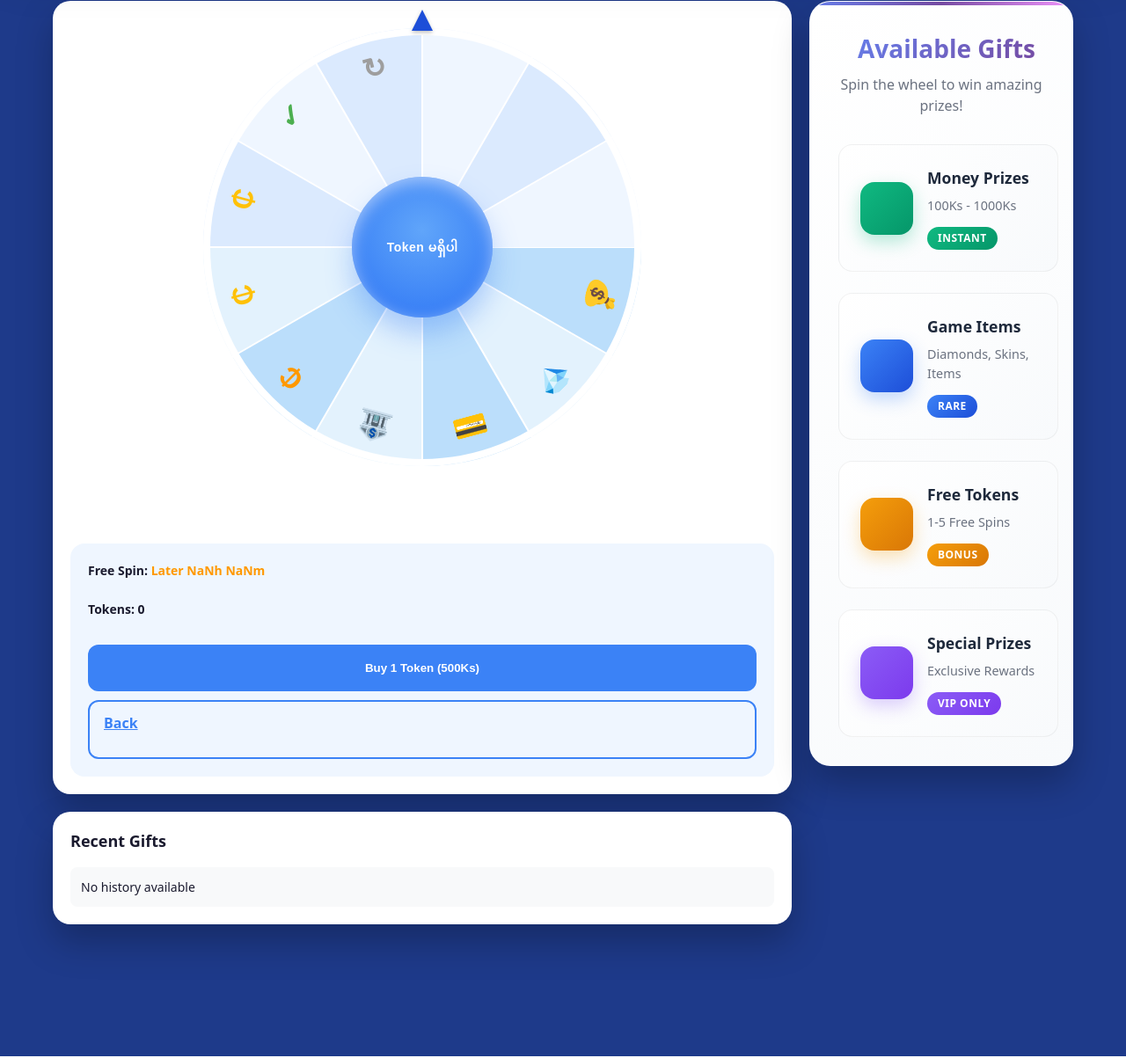
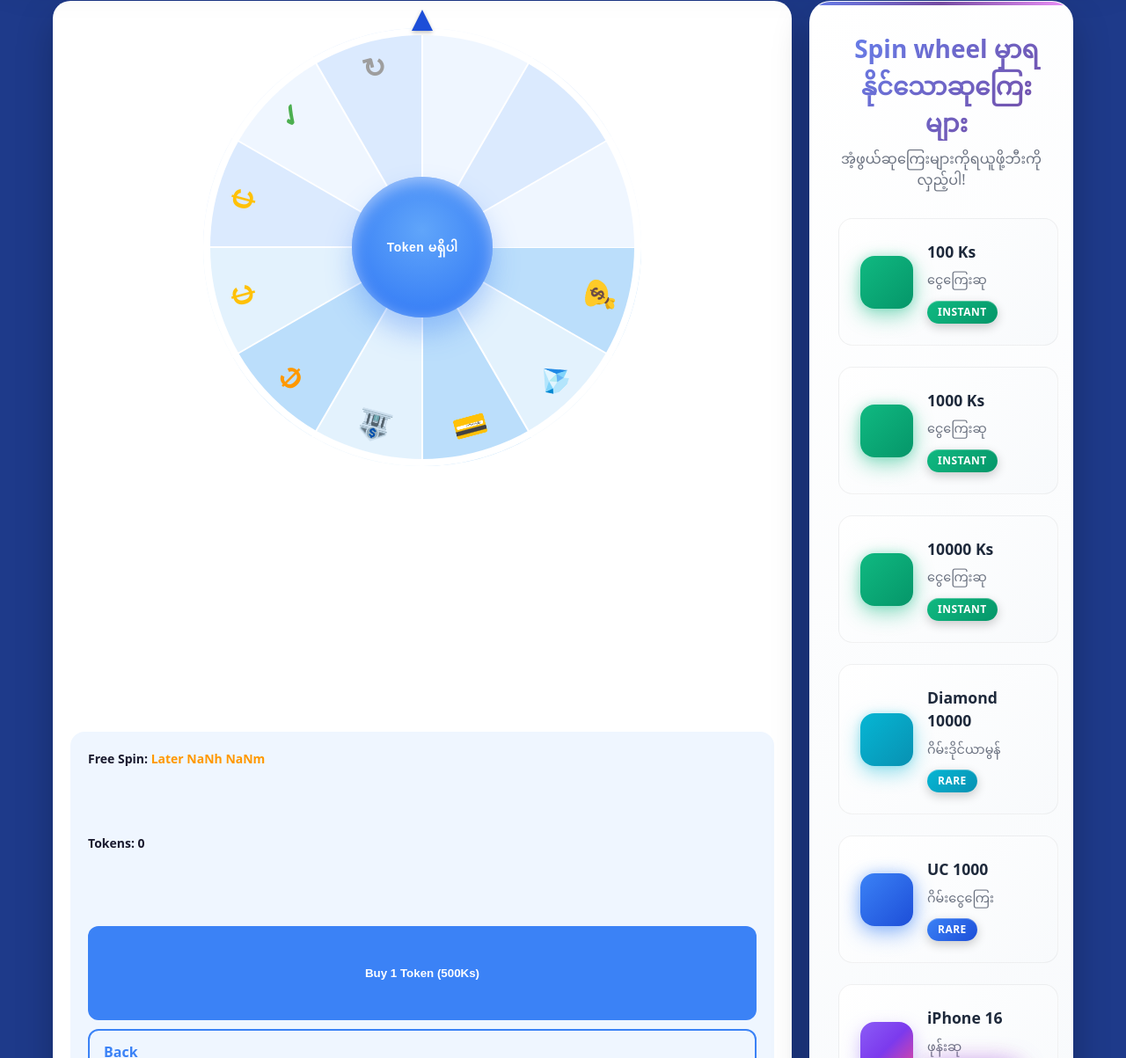
Before and after one commit to saikyalsinoofacebook-byte/auth-app, a website: page public/gift.html in a window 1280 px wide. Shown: the part 908-2111 px from the top of the page at 88% size. Drawn offline with Linux system fonts and the light colour scheme; sample sign-in values are in the browser's storage.

Commit message:
Reupload public files

```diff
--- a/public/gift.css
+++ b/public/gift.css
@@ -320,57 +320,85 @@ body{
 .money-prize .gift-icon-wrapper {
   background: linear-gradient(135deg, #10b981, #059669);
   box-shadow: 0 8px 20px rgba(16, 185, 129, 0.3);
+  animation: moneyGlow 3s ease-in-out infinite;
 }
 
 .money-prize .gift-item-icon {
   color: white;
+  animation: moneyPulse 2s ease-in-out infinite;
 }
 
 .money-prize .gift-badge {
   background: linear-gradient(135deg, #10b981, #059669);
   color: white;
+  animation: badgeShine 2s ease-in-out infinite;
 }
 
-.game-item .gift-icon-wrapper {
+.diamond-prize .gift-icon-wrapper {
+  background: linear-gradient(135deg, #06b6d4, #0891b2);
+  box-shadow: 0 8px 20px rgba(6, 182, 212, 0.3);
+  animation: diamondGlow 4s ease-in-out infinite;
+}
+
+.diamond-prize .gift-item-icon {
+  color: white;
+  animation: diamondSparkle 1.5s ease-in-out infinite;
+}
+
+.diamond-prize .gift-badge {
+  background: linear-gradient(135deg, #06b6d4, #0891b2);
+  color: white;
+  animation: badgeShine 2s ease-in-out infinite;
+}
+
+.uc-prize .gift-icon-wrapper {
   background: linear-gradient(135deg, #3b82f6, #1d4ed8);
   box-shadow: 0 8px 20px rgba(59, 130, 246, 0.3);
+  animation: ucGlow 3.5s ease-in-out infinite;
 }
 
-.game-item .gift-item-icon {
+.uc-prize .gift-item-icon {
   color: white;
+  animation: ucPulse 2.5s ease-in-out infinite;
 }
 
-.game-item .gift-badge {
+.uc-prize .gift-badge {
   background: linear-gradient(135deg, #3b82f6, #1d4ed8);
   color: white;
+  animation: badgeShine 2s ease-in-out infinite;
 }
 
-.token-prize .gift-icon-wrapper {
-  background: linear-gradient(135deg, #f59e0b, #d97706);
-  box-shadow: 0 8px 20px rgba(245, 158, 11, 0.3);
+.phone-prize .gift-icon-wrapper {
+  background: linear-gradient(135deg, #8b5cf6, #7c3aed, #ec4899);
+  box-shadow: 0 8px 20px rgba(139, 92, 246, 0.4);
+  animation: phoneGlow 5s ease-in-out infinite;
+  position: relative;
+  overflow: hidden;
 }
 
-.token-prize .gift-item-icon {
-  color: white;
+.phone-prize .gift-icon-wrapper::before {
+  content: '';
+  position: absolute;
+  top: -50%;
+  left: -50%;
+  width: 200%;
+  height: 200%;
+  background: linear-gradient(45deg, transparent, rgba(255, 255, 255, 0.3), transparent);
+  animation: phoneShine 3s ease-in-out infinite;
 }
 
-.token-prize .gift-badge {
-  background: linear-gradient(135deg, #f59e0b, #d97706);
+.phone-prize .gift-item-icon {
   color: white;
+  animation: phoneBounce 2s ease-in-out infinite;
+  position: relative;
+  z-index: 2;
 }
 
-.special-prize .gift-icon-wrapper {
-  background: linear-gradient(135deg, #8b5cf6, #7c3aed);
-  box-shadow: 0 8px 20px rgba(139, 92, 246, 0.3);
-}
-
-.special-prize .gift-item-icon {
+.phone-prize .gift-badge {
+  background: linear-gradient(135deg, #8b5cf6, #7c3aed, #ec4899);
   color: white;
-}
-
-.special-prize .gift-badge {
-  background: linear-gradient(135deg, #8b5cf6, #7c3aed);
-  color: white;
+  animation: ultraRareGlow 1.5s ease-in-out infinite;
+  box-shadow: 0 0 20px rgba(139, 92, 246, 0.5);
 }
 
 /* Hover Effects for Each Type */
@@ -393,6 +421,153 @@ body{
   box-shadow: 0 12px 30px rgba(139, 92, 246, 0.4);
   transform: scale(1.05);
 }
+
+/* Premium Animations for Each Prize Type */
+@keyframes moneyGlow {
+  0%, 100% {
+    box-shadow: 0 8px 20px rgba(16, 185, 129, 0.3);
+  }
+  50% {
+    box-shadow: 0 8px 25px rgba(16, 185, 129, 0.5), 0 0 15px rgba(16, 185, 129, 0.3);
+  }
+}
+
+@keyframes moneyPulse {
+  0%, 100% { transform: scale(1); }
+  50% { transform: scale(1.1); }
+}
+
+@keyframes diamondGlow {
+  0%, 100% {
+    box-shadow: 0 8px 20px rgba(6, 182, 212, 0.3);
+  }
+  50% {
+    box-shadow: 0 8px 25px rgba(6, 182, 212, 0.5), 0 0 20px rgba(6, 182, 212, 0.4);
+  }
+}
+
+@keyframes diamondSparkle {
+  0%, 100% {
+    transform: scale(1) rotate(0deg);
+    filter: brightness(1);
+  }
+  25% {
+    transform: scale(1.1) rotate(5deg);
+    filter: brightness(1.2);
+  }
+  50% {
+    transform: scale(1.05) rotate(-5deg);
+    filter: brightness(1.3);
+  }
+  75% {
+    transform: scale(1.1) rotate(3deg);
+    filter: brightness(1.1);
+  }
+}
+
+@keyframes ucGlow {
+  0%, 100% {
+    box-shadow: 0 8px 20px rgba(59, 130, 246, 0.3);
+  }
+  50% {
+    box-shadow: 0 8px 25px rgba(59, 130, 246, 0.5), 0 0 15px rgba(59, 130, 246, 0.3);
+  }
+}
+
+@keyframes ucPulse {
+  0%, 100% { transform: scale(1); }
+  50% { transform: scale(1.08); }
+}
+
+@keyframes phoneGlow {
+  0%, 100% {
+    box-shadow: 0 8px 20px rgba(139, 92, 246, 0.4);
+  }
+  25% {
+    box-shadow: 0 8px 25px rgba(139, 92, 246, 0.6), 0 0 20px rgba(139, 92, 246, 0.4);
+  }
+  50% {
+    box-shadow: 0 8px 30px rgba(139, 92, 246, 0.7), 0 0 25px rgba(139, 92, 246, 0.5), 0 0 35px rgba(236, 72, 153, 0.3);
+  }
+  75% {
+    box-shadow: 0 8px 25px rgba(139, 92, 246, 0.6), 0 0 20px rgba(139, 92, 246, 0.4);
+  }
+}
+
+@keyframes phoneBounce {
+  0%, 100% {
+    transform: translateY(0) scale(1);
+  }
+  25% {
+    transform: translateY(-3px) scale(1.05);
+  }
+  50% {
+    transform: translateY(-5px) scale(1.1);
+  }
+  75% {
+    transform: translateY(-2px) scale(1.05);
+  }
+}
+
+@keyframes phoneShine {
+  0% {
+    transform: translateX(-100%) translateY(-100%) rotate(45deg);
+  }
+  50% {
+    transform: translateX(100%) translateY(100%) rotate(45deg);
+  }
+  100% {
+    transform: translateX(200%) translateY(200%) rotate(45deg);
+  }
+}
+
+@keyframes badgeShine {
+  0%, 100% {
+    box-shadow: 0 2px 8px rgba(0, 0, 0, 0.1);
+  }
+  50% {
+    box-shadow: 0 4px 12px rgba(0, 0, 0, 0.2), inset 0 1px 0 rgba(255, 255, 255, 0.3);
+  }
+}
+
+@keyframes ultraRareGlow {
+  0%, 100% {
+    box-shadow: 0 0 20px rgba(139, 92, 246, 0.5);
+    transform: scale(1);
+  }
+  50% {
+    box-shadow: 0 0 30px rgba(139, 92, 246, 0.8), 0 0 40px rgba(236, 72, 153, 0.4);
+    transform: scale(1.05);
+  }
+}
+
+/* Enhanced Hover Effects */
+.diamond-prize:hover .gift-icon-wrapper {
+  box-shadow: 0 12px 30px rgba(6, 182, 212, 0.4);
+  transform: scale(1.05);
+}
+
+.uc-prize:hover .gift-icon-wrapper {
+  box-shadow: 0 12px 30px rgba(59, 130, 246, 0.4);
+  transform: scale(1.05);
+}
+
+.phone-prize:hover .gift-icon-wrapper {
+  box-shadow: 0 15px 40px rgba(139, 92, 246, 0.6), 0 0 30px rgba(236, 72, 153, 0.4);
+  transform: scale(1.08);
+}
+
+.phone-prize:hover .gift-item-icon {
+  animation: phoneBounce 0.5s ease-in-out infinite;
+}
+
+/* Staggered Animation for Gift Items */
+.gift-item:nth-child(1) { animation-delay: 0.1s; }
+.gift-item:nth-child(2) { animation-delay: 0.2s; }
+.gift-item:nth-child(3) { animation-delay: 0.3s; }
+.gift-item:nth-child(4) { animation-delay: 0.4s; }
+.gift-item:nth-child(5) { animation-delay: 0.5s; }
+.gift-item:nth-child(6) { animation-delay: 0.6s; }
 .wrap{
   max-width:1200px; margin:0 auto; padding:20px 20px 60px 20px;
   display:grid; gap:20px; grid-template-columns:1fr 300px;
--- a/public/gift.html
+++ b/public/gift.html
@@ -41,59 +41,83 @@
       <div class="gift-list-header">
         <div class="gift-list-title">
           <i class="bi bi-gift-fill gift-icon"></i>
-          <h3>Available Gifts</h3>
+          <h3>Spin wheel မှာရနိုင်သောဆုကြေးများ</h3>
         </div>
         <div class="gift-list-subtitle">
-          <span>Spin the wheel to win amazing prizes!</span>
+          <span>အံ့ဖွယ်ဆုကြေးများကိုရယူဖို့ဘီးကိုလှည့်ပါ!</span>
         </div>
       </div>
 
       <div class="gift-grid">
-        <!-- Money Prizes -->
+        <!-- 100 Ks -->
         <div class="gift-item money-prize">
           <div class="gift-icon-wrapper">
             <i class="bi bi-currency-dollar gift-item-icon"></i>
           </div>
           <div class="gift-details">
-            <h4>Money Prizes</h4>
-            <p>100Ks - 1000Ks</p>
+            <h4>100 Ks</h4>
+            <p>ငွေကြေးဆု</p>
             <span class="gift-badge">Instant</span>
           </div>
         </div>
 
-        <!-- Game Items -->
-        <div class="gift-item game-item">
+        <!-- 1000 Ks -->
+        <div class="gift-item money-prize">
+          <div class="gift-icon-wrapper">
+            <i class="bi bi-currency-dollar gift-item-icon"></i>
+          </div>
+          <div class="gift-details">
+            <h4>1000 Ks</h4>
+            <p>ငွေကြေးဆု</p>
+            <span class="gift-badge">Instant</span>
+          </div>
+        </div>
+
+        <!-- 10000 Ks -->
+        <div class="gift-item money-prize">
+          <div class="gift-icon-wrapper">
+            <i class="bi bi-currency-dollar gift-item-icon"></i>
+          </div>
+          <div class="gift-details">
+            <h4>10000 Ks</h4>
+            <p>ငွေကြေးဆု</p>
+            <span class="gift-badge">Instant</span>
+          </div>
+        </div>
+
+        <!-- Diamond 10000 -->
+        <div class="gift-item diamond-prize">
+          <div class="gift-icon-wrapper">
+            <i class="bi bi-gem gift-item-icon"></i>
+          </div>
+          <div class="gift-details">
+            <h4>Diamond 10000</h4>
+            <p>ဂိမ်းဒိုင်ယာမွန်</p>
+            <span class="gift-badge">Rare</span>
+          </div>
+        </div>
+
+        <!-- UC 1000 -->
+        <div class="gift-item uc-prize">
           <div class="gift-icon-wrapper">
             <i class="bi bi-controller gift-item-icon"></i>
           </div>
           <div class="gift-details">
-            <h4>Game Items</h4>
-            <p>Diamonds, Skins, Items</p>
+            <h4>UC 1000</h4>
+            <p>ဂိမ်းငွေကြေး</p>
             <span class="gift-badge">Rare</span>
           </div>
         </div>
 
-        <!-- Tokens -->
-        <div class="gift-item token-prize">
+        <!-- iPhone 16 -->
+        <div class="gift-item phone-prize">
           <div class="gift-icon-wrapper">
-            <i class="bi bi-coin gift-item-icon"></i>
+            <i class="bi bi-phone gift-item-icon"></i>
           </div>
           <div class="gift-details">
-            <h4>Free Tokens</h4>
-            <p>1-5 Free Spins</p>
-            <span class="gift-badge">Bonus</span>
-          </div>
-        </div>
-
-        <!-- Special Prizes -->
-        <div class="gift-item special-prize">
-          <div class="gift-icon-wrapper">
-            <i class="bi bi-star-fill gift-item-icon"></i>
-          </div>
-          <div class="gift-details">
-            <h4>Special Prizes</h4>
-            <p>Exclusive Rewards</p>
-            <span class="gift-badge">VIP Only</span>
+            <h4>iPhone 16</h4>
+            <p>ဖုန်းဆု</p>
+            <span class="gift-badge">Ultra Rare</span>
           </div>
         </div>
       </div>
```
